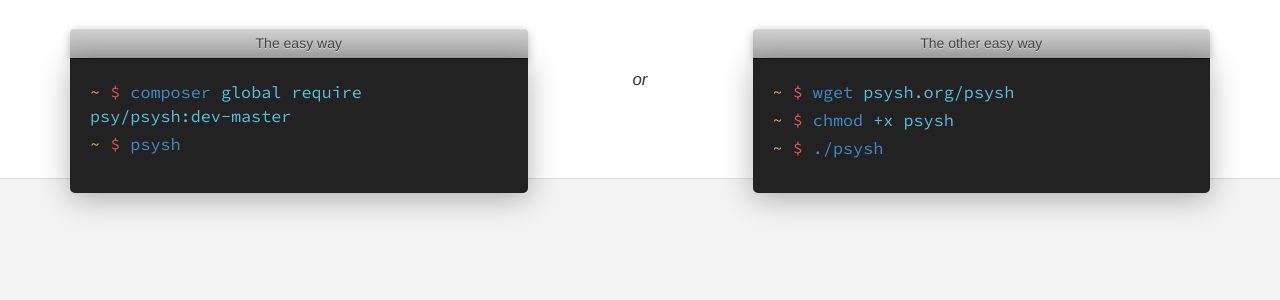
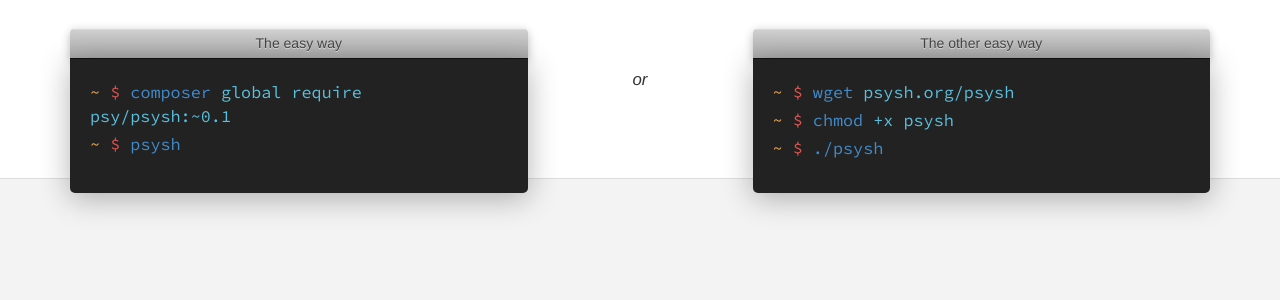
Before and after one commit to bobthecow/psysh, a Jekyll site: the page built from index.md, in a window 1280 px wide and 900 px high, scrolled down 568 px. Shown: the part 179-479 px from the top of the window. Built offline with Jekyll 4.4.1, drawn with Linux system fonts in a browser that asks for light colours; Markdown is read by kramdown in place of the engine named in the settings.

Commit message:
Update install.html

```diff
--- a/_includes/install.html
+++ b/_includes/install.html
@@ -9,7 +9,7 @@
           <span class="pwd">~</span>
           <span class="prompt">$</span>
           <span class="cmd">composer</span>
-          <span class="args">global require psy/psysh:dev-master</span>
+          <span class="args">global require psy/psysh:~0.1</span>
         </p>
         <p class="line">
           <span class="pwd">~</span>
```
